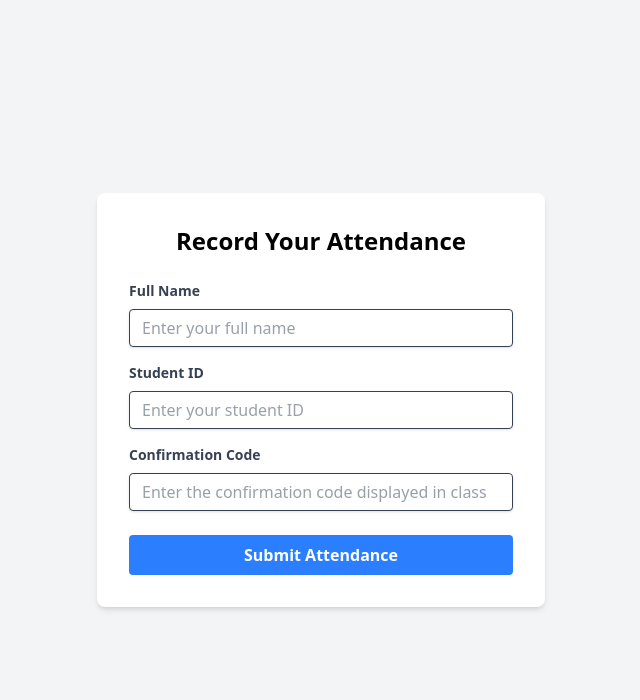
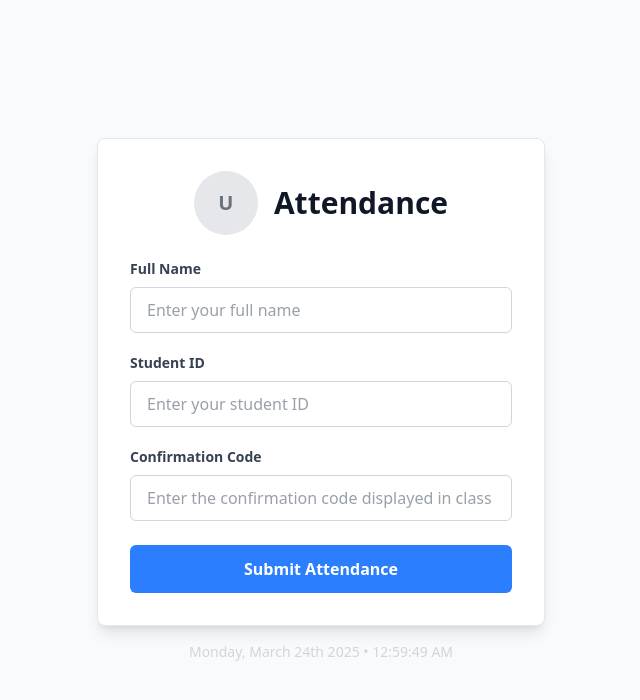
Before and after one commit to panchi64/attendance-tracker, a Next.js app in the folder web-ui/: page /attendance in a window 1280 px wide. Shown: the top 700 px of the page, without its empty margins (319-959 px from the left). Built offline with nearby package versions, Linux system fonts and the light colour scheme.

Commit message:
Prettified the attendance page

```diff
--- a/web-ui/app/attendance/page.tsx
+++ b/web-ui/app/attendance/page.tsx
@@ -1,42 +1,94 @@
 "use client";
 
 import { useState } from 'react';
-import Head from 'next/head';
+import { format } from 'date-fns';
 
 export default function AttendanceForm() {
+    // Form state
     const [studentName, setStudentName] = useState('');
     const [studentId, setStudentId] = useState('');
     const [confirmationCode, setConfirmationCode] = useState('');
+
+    // Status states
     const [submitted, setSubmitted] = useState(false);
+    const [isSubmitting, setIsSubmitting] = useState(false);
+
+    // Error handling states
     const [error, setError] = useState('');
+    const [errorType, setErrorType] = useState<'validation' | 'api' | 'expired' | 'invalid' | ''>('');
+
+    // Current time
+    const [currentTime, setCurrentTime] = useState(new Date());
+
+    // Update the current time every second
+    useState(() => {
+        const timeInterval = setInterval(() => {
+            setCurrentTime(new Date());
+        }, 1000);
+
+        return () => clearInterval(timeInterval);
+    });
 
     const handleSubmit = async (e: { preventDefault: () => void; }) => {
         e.preventDefault();
+        setIsSubmitting(true);
+        setError('');
+        setErrorType('');
 
         // Basic validation
-        if (!studentName || !studentId || !confirmationCode) {
+        if (!studentName.trim() || !studentId.trim() || !confirmationCode.trim()) {
             setError('All fields are required');
+            setErrorType('validation');
+            setIsSubmitting(false);
             return;
         }
 
         // Mock API call - this would be replaced with actual API call
         try {
+            // Simulate API call delay
+            await new Promise(resolve => setTimeout(resolve, 1000));
+
+            // For demo purposes, let's simulate different error scenarios based on the confirmation code
+            if (confirmationCode === '000000') {
+                throw new Error('API_ERROR');
+            } else if (confirmationCode === '999999') {
+                throw new Error('CODE_EXPIRED');
+            } else if (confirmationCode === '111111') {
+                throw new Error('INVALID_CODE');
+            }
+
             // In the real implementation, this would call the backend API
             console.log('Submitting attendance:', { studentName, studentId, confirmationCode });
 
             // Simulate successful submission
             setSubmitted(true);
             setError('');
-        } catch (err) {
-            setError('Failed to submit attendance. Please try again.');
+        } catch (err: unknown) {
             console.error(err);
+
+            // Type check for Error object
+            if (err instanceof Error) {
+                // Handle different error types
+                if (err.message === 'CODE_EXPIRED') {
+                    setError('The confirmation code has expired. Please request a new code from your professor.');
+                    setErrorType('expired');
+                } else if (err.message === 'INVALID_CODE') {
+                    setError('Invalid confirmation code. Please check and try again.');
+                    setErrorType('invalid');
+                } else {
+                    setError('Failed to submit attendance. Please try again.');
+                    setErrorType('api');
+                }
+            }
+        } finally {
+            setIsSubmitting(false);
         }
     };
 
     if (submitted) {
         return (
-            <div className="min-h-screen bg-gray-100 flex items-center justify-center p-4">
-                <div className="max-w-md w-full bg-white rounded-lg shadow-md p-8 text-center">
+            <div className="min-h-screen bg-gray-50 flex items-center justify-center p-4">
+                <div className="max-w-md w-full bg-white rounded-lg shadow-lg border border-gray-200 p-8 text-center">
                     <svg
                         className="w-20 h-20 text-green-500 mx-auto mb-4"
                         fill="none"
@@ -51,9 +103,12 @@ export default function AttendanceForm() {
                             d="M5 13l4 4L19 7"
                         />
                     </svg>
-                    <h2 className="text-2xl font-bold mb-2">Attendance Recorded!</h2>
-                    <p className="text-gray-600 mb-4">
+                    <h2 className="text-3xl font-bold mb-2 text-gray-900">Attendance Recorded!</h2>
+                    <p className="text-xl text-gray-600 mb-6">
                         Thank you, {studentName}. Your attendance has been successfully recorded.
+                    </p>
+                    <p className="text-sm text-gray-500">
+                        {format(currentTime, "EEEE, MMMM do yyyy • h:mm a")}
                     </p>
                 </div>
             </div>
@@ -61,27 +116,39 @@ export default function AttendanceForm() {
     }
 
     return (
-        <div className="min-h-screen bg-gray-100 flex items-center justify-center p-4">
-            <Head>
-                <title>Student Attendance</title>
-            </Head>
-
-            <div className="max-w-md w-full bg-white rounded-lg shadow-md p-8">
-                <h1 className="text-2xl font-bold mb-6 text-center">Record Your Attendance</h1>
+        <div className="min-h-screen bg-gray-50 flex flex-col items-center justify-center p-4">
+            <div className="max-w-md w-full bg-white rounded-lg shadow-lg border border-gray-200 p-8 mb-4">
+                <div className="flex items-center justify-center mb-6">
+                    <div className="w-16 h-16 relative mr-4">
+                        {/* This would be replaced with your actual university logo */}
+                        <div className="w-16 h-16 bg-gray-200 rounded-full flex items-center justify-center text-gray-500 font-bold text-xl">
+                            U
+                        </div>
+                    </div>
+                    <h1 className="text-3xl font-bold text-gray-900">Attendance</h1>
+                </div>
 
                 {error && (
-                    <div className="bg-red-100 border border-red-400 text-red-700 px-4 py-3 rounded relative mb-4">
-                        {error}
+                    <div className={`border px-4 py-3 rounded-md relative mb-6 ${errorType === 'validation' ? 'bg-yellow-50 border-yellow-400 text-yellow-800' :
+                        errorType === 'expired' ? 'bg-orange-50 border-orange-400 text-orange-800' :
+                            'bg-red-50 border-red-400 text-red-800'
+                        }`}>
+                        <div className="flex items-center">
+                            <svg className="w-5 h-5 mr-2" fill="currentColor" viewBox="0 0 20 20" xmlns="http://www.w3.org/2000/svg">
+                                <path fillRule="evenodd" d="M18 10a8 8 0 11-16 0 8 8 0 0116 0zm-7-4a1 1 0 11-2 0 1 1 0 012 0zM9 9a1 1 0 000 2v3a1 1 0 001 1h1a1 1 0 100-2v-3a1 1 0 00-1-1H9z" clipRule="evenodd"></path>
+                            </svg>
+                            <span className="font-medium">{error}</span>
+                        </div>
                     </div>
                 )}
 
                 <form onSubmit={handleSubmit}>
-                    <div className="mb-4">
+                    <div className="mb-5">
                         <label className="block text-gray-700 text-sm font-bold mb-2" htmlFor="studentName">
                             Full Name
                         </label>
                         <input
-                            className="shadow appearance-none border rounded w-full py-2 px-3 text-gray-700 leading-tight focus:outline-none focus:shadow-outline"
+                            className="appearance-none border border-gray-300 rounded-md w-full py-3 px-4 text-gray-700 leading-tight focus:outline-none focus:ring-2 focus:ring-blue-500 focus:border-blue-500"
                             id="studentName"
                             type="text"
                             placeholder="Enter your full name"
@@ -90,12 +157,12 @@ export default function AttendanceForm() {
                         />
                     </div>
 
-                    <div className="mb-4">
+                    <div className="mb-5">
                         <label className="block text-gray-700 text-sm font-bold mb-2" htmlFor="studentId">
                             Student ID
                         </label>
                         <input
-                            className="shadow appearance-none border rounded w-full py-2 px-3 text-gray-700 leading-tight focus:outline-none focus:shadow-outline"
+                            className="appearance-none border border-gray-300 rounded-md w-full py-3 px-4 text-gray-700 leading-tight focus:outline-none focus:ring-2 focus:ring-blue-500 focus:border-blue-500"
                             id="studentId"
                             type="text"
                             placeholder="Enter your student ID"
@@ -109,25 +176,41 @@ export default function AttendanceForm() {
                             Confirmation Code
                         </label>
                         <input
-                            className="shadow appearance-none border rounded w-full py-2 px-3 text-gray-700 leading-tight focus:outline-none focus:shadow-outline"
+                            className={`appearance-none border ${errorType === 'invalid' || errorType === 'expired' ? 'border-red-500' : 'border-gray-300'} rounded-md w-full py-3 px-4 text-gray-700 leading-tight focus:outline-none focus:ring-2 focus:ring-blue-500 focus:border-blue-500`}
                             id="confirmationCode"
                             type="text"
                             placeholder="Enter the confirmation code displayed in class"
                             value={confirmationCode}
                             onChange={(e) => setConfirmationCode(e.target.value)}
                         />
+                        {(errorType === 'invalid' || errorType === 'expired') && (
+                            <p className="text-red-500 text-xs italic mt-1">Please check the confirmation code and try again.</p>
+                        )}
                     </div>
 
-                    <div className="flex items-center justify-between">
-                        <button
-                            className="bg-blue-500 hover:bg-blue-700 text-white font-bold py-2 px-4 rounded focus:outline-none focus:shadow-outline w-full"
-                            type="submit"
-                        >
-                            Submit Attendance
-                        </button>
-                    </div>
+                    <button
+                        className={`w-full bg-blue-500 hover:bg-blue-700 text-white font-bold py-3 px-4 rounded-md focus:outline-none focus:shadow-outline transition-colors duration-200 ease-in-out ${isSubmitting ? 'opacity-75 cursor-not-allowed' : ''}`}
+                        type="submit"
+                        disabled={isSubmitting}
+                    >
+                        {isSubmitting ? (
+                            <span className="flex items-center justify-center">
+                                <svg className="animate-spin -ml-1 mr-3 h-5 w-5 text-white" xmlns="http://www.w3.org/2000/svg" fill="none" viewBox="0 0 24 24">
+                                    <circle className="opacity-25" cx="12" cy="12" r="10" stroke="currentColor" strokeWidth="4"></circle>
+                                    <path className="opacity-75" fill="currentColor" d="M4 12a8 8 0 018-8V0C5.373 0 0 5.373 0 12h4zm2 5.291A7.962 7.962 0 014 12H0c0 3.042 1.135 5.824 3 7.938l3-2.647z"></path>
+                                </svg>
+                                Submitting...
+                            </span>
+                        ) : (
+                            'Submit Attendance'
+                        )}
+                    </button>
                 </form>
+            </div>
+
+            <div className="text-sm text-gray-300">
+                {format(currentTime, "EEEE, MMMM do yyyy • h:mm:ss a")}
             </div>
         </div>
     );
-}
+};
```
